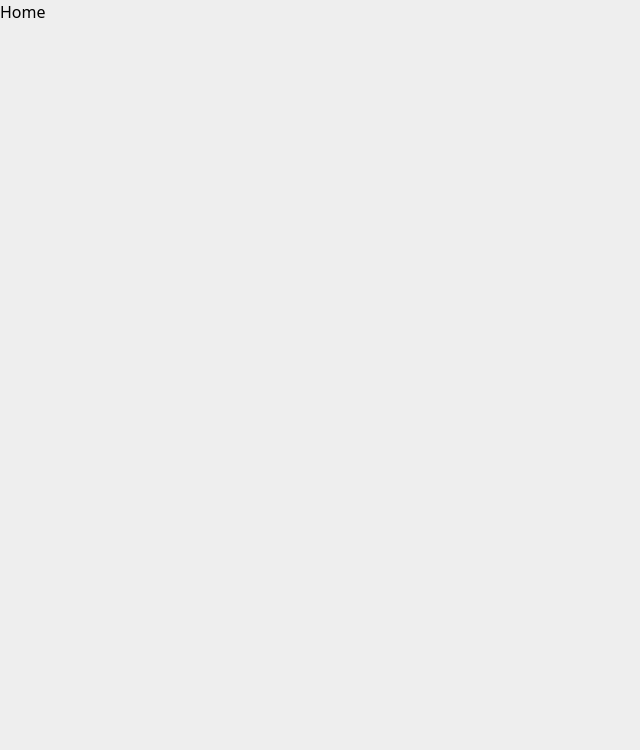
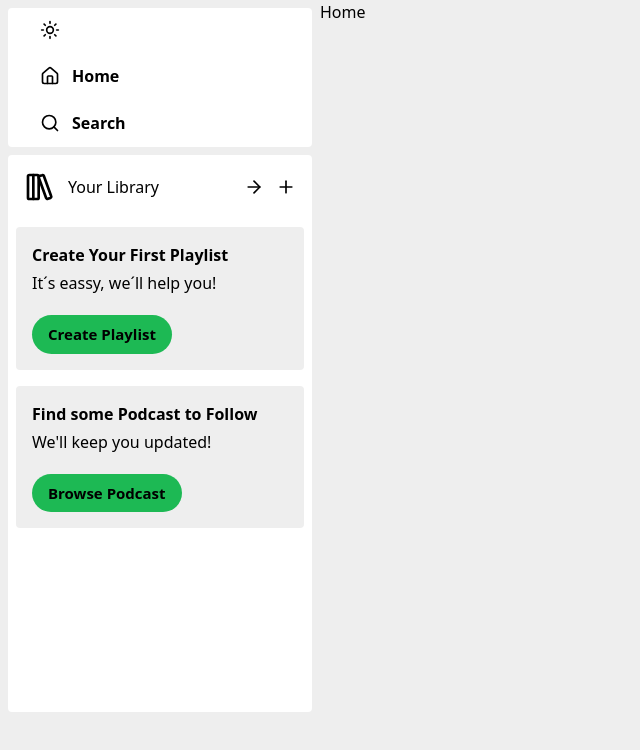
Before and after one commit to Juanpabdl/spotify-clone, a React (Vite) app: page / in a window 1280 px wide. Shown: the top 750 px of the page, without its empty margins (0-640 px from the left). Built offline with nearby package versions, Linux system fonts and the light colour scheme.

Commit message:
feat: Sidebar component implementation

```diff
--- /dev/null
+++ b/src/components/Sidebar/index.tsx
@@ -0,0 +1,46 @@
+import { ArrowRight, Home, LibraryBig, Plus, Search } from "lucide-react";
+import ThemeToggle from "../ThemeToggle";
+
+const SideBar = () => {
+    return (
+        <div className="w-[25%] h-full p-2 flex-col gap-2 text-foreground hidden lg:flex">
+            <div className="bg-card h-[20%] rounded flex flex-col justify-around">
+                <div className="flex items-start pl-8 cursor-pointer">
+                    <ThemeToggle/>
+                </div>
+                <div className="flex items-center gap-3 pl-8 cursor-pointer">
+                    <Home className="w-5 h-5 stroke-2"/>
+                    <p className="font-bold">Home</p>
+                </div>
+                <div className="flex items-center gap-3 pl-8 cursor-pointer">
+                    <Search className="w-5 h-5 stroke-2"/>
+                    <p className="font-bold">Search</p>
+                </div>
+            </div>
+            <div className="bg-card h-[80%] rounded">
+                <div className="p-4 flex items-center justify-between">
+                    <div className="flex items-center gap-3">
+                        <LibraryBig className="w-8 h-8 stroke-2"/>
+                        <p>Your Library</p>
+                    </div>
+                    <div className="flex items-center gap-3">
+                        <ArrowRight className="w-5 h-5"/>
+                        <Plus className="w-5 h-5"/>
+                    </div>
+                </div>
+                <div className="p-4 m-2 bg-background rounded font-semibold flex flex-col items-start justify-start gap-1">
+                    <h1>Create Your First Playlist</h1>
+                    <p className="font-light">It´s eassy, we´ll help you!</p>
+                    <button className="spoty-btn text-[15px] mt-4">Create Playlist</button>
+                </div>
+                <div className="p-4 m-2 bg-background rounded font-semibold flex flex-col items-start justify-start gap-1 mt-4">
+                    <h1>Find some Podcast to Follow</h1>
+                    <p className="font-light">We'll keep you updated!</p>
+                    <button className="spoty-btn text-[15px] mt-4">Browse Podcast</button>
+                </div>
+            </div>
+        </div>
+    )
+}
+
+export default SideBar;
--- a/src/pages/Layout/index.tsx
+++ b/src/pages/Layout/index.tsx
@@ -1,11 +1,11 @@
-//import SideBar from "../../components/Sidebar";
+import SideBar from "../../components/Sidebar";
 import { Outlet } from "react-router-dom"
 //import ScrollToTop from "../../components/ScrollToTop";
 const Layout = () => {
     return(
         <div className="h-screen bg-background">
             <div className="h-[90%] flex">
-                {/*<SideBar/>*/}
+                <SideBar/>
                 <Outlet/>
                 {/*<ScrollToTop/>*/}
             </div>
```
